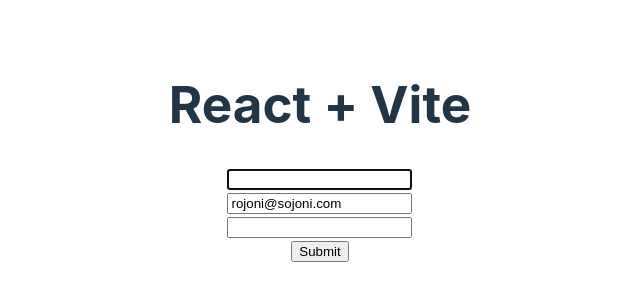
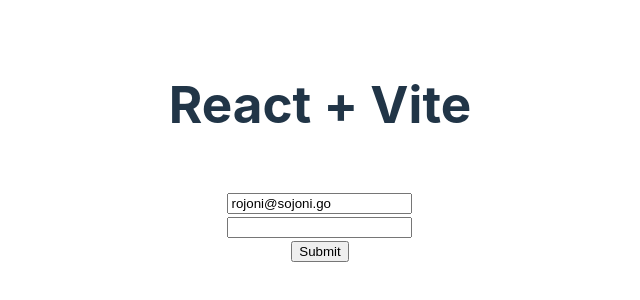
Before and after one commit to mahfuj80/Form-Master-M8, a React (Vite) app: page / in a window 1280 px wide. Shown: the part 248-548 px from the top of the page, without its empty margins (320-960 px from the left). Built offline with nearby package versions, Linux system fonts and the light colour scheme.

Commit message:
Custom hook and create your first custom hook

```diff
--- a/src/App.jsx
+++ b/src/App.jsx
@@ -1,5 +1,6 @@
 import './App.css';
-import RefForm from './components/RefForm/RefForm';
+import HookForm from './components/HookForm/HookForm';
+// import RefForm from './components/RefForm/RefForm';
 // import SimpleForm from './components/SimpleForm/SimpleForm';
 // import StatefulForm from './components/StatefulForm/StatefulForm';
 
@@ -9,7 +10,8 @@
       <h1>React + Vite</h1>
       {/* <SimpleForm></SimpleForm> */}
       {/* <StatefulForm></StatefulForm> */}
-      <RefForm></RefForm>
+      {/* <RefForm></RefForm> */}
+      <HookForm></HookForm>
     </>
   );
 }
--- /dev/null
+++ b/src/components/HookForm/HookForm.jsx
@@ -0,0 +1,32 @@
+import useInputState from '../../hooks/useInputState';
+
+const HookForm = () => {
+  //   const [name, handleNameChange] = useInputState('rojoni');
+
+  const emailState = useInputState('rojoni@sojoni.go');
+
+  const handleSubmit = (e) => {
+    console.log('form data', emailState.value);
+    e.preventDefault();
+  };
+  return (
+    <div>
+      <form onSubmit={handleSubmit}>
+        {/* <input
+          value={name}
+          onChange={handleNameChange}
+          type="text"
+          name="name"
+        /> */}
+        <br />
+        <input {...emailState} type="email" name="email" id="" />
+        <br />
+        <input type="password" name="password" />
+        <br />
+        <input type="submit" value="Submit" />
+      </form>
+    </div>
+  );
+};
+
+export default HookForm;
--- a/src/components/SimpleForm/SimpleForm.jsx
+++ b/src/components/SimpleForm/SimpleForm.jsx
@@ -16,7 +16,7 @@
         <br />
         <input type="email" name="email" id="" />
         <br />
-        <input type="text" name="phone" />
+        <input type="password" name="password" />
         <br />
         <input type="submit" value="Submit" />
       </form>
--- /dev/null
+++ b/src/hooks/useInputState.js
@@ -0,0 +1,19 @@
+import { useState } from 'react';
+
+const useInputState = (defaultValue = null) => {
+  const [value, setValue] = useState(defaultValue);
+
+  const onChange = (e) => {
+    setValue(e.target.value);
+  };
+  //   const handleChange = (e) => {
+  //     setValue(e.target.value);
+  //   };
+  //   return [value, handleChange];
+  return {
+    value,
+    onChange,
+  };
+};
+
+export default useInputState;
```
